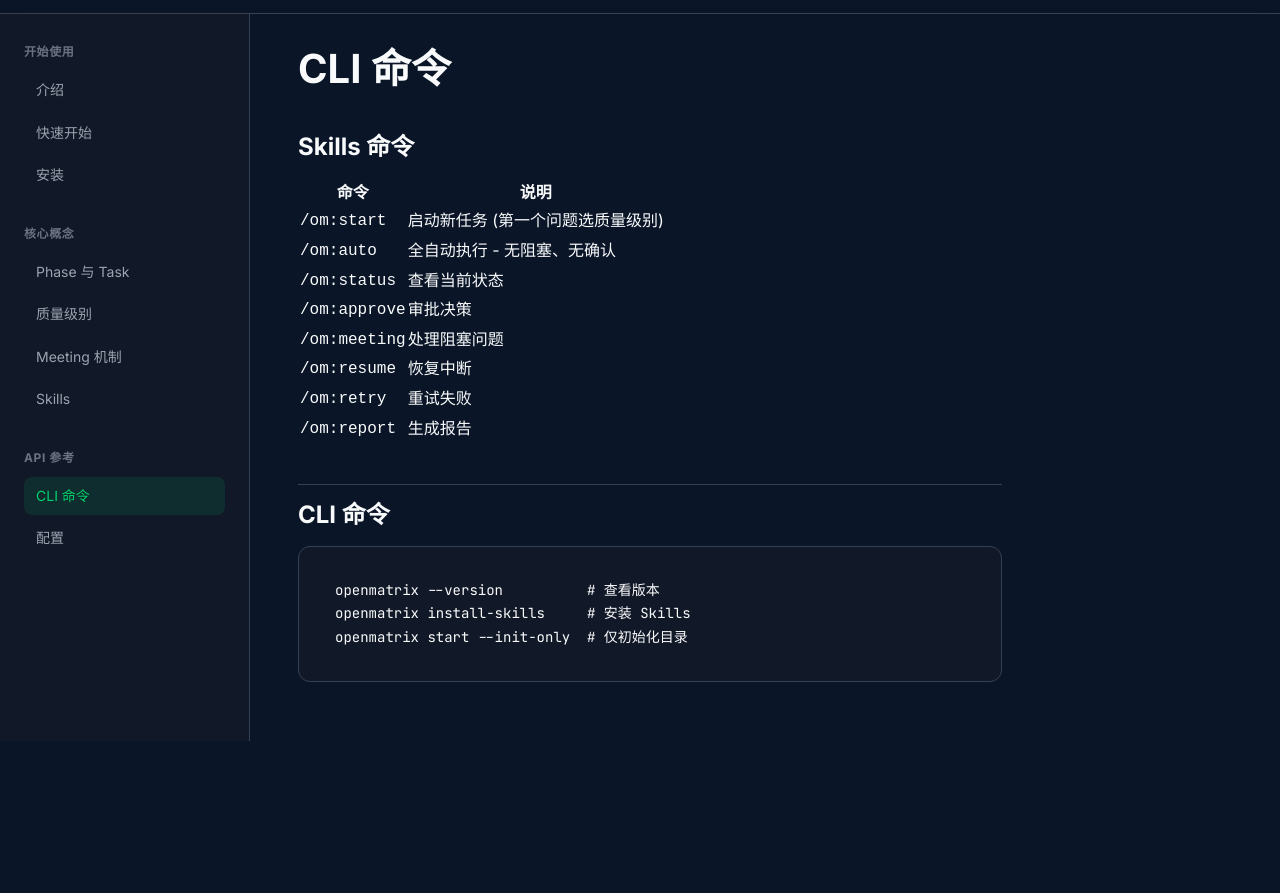
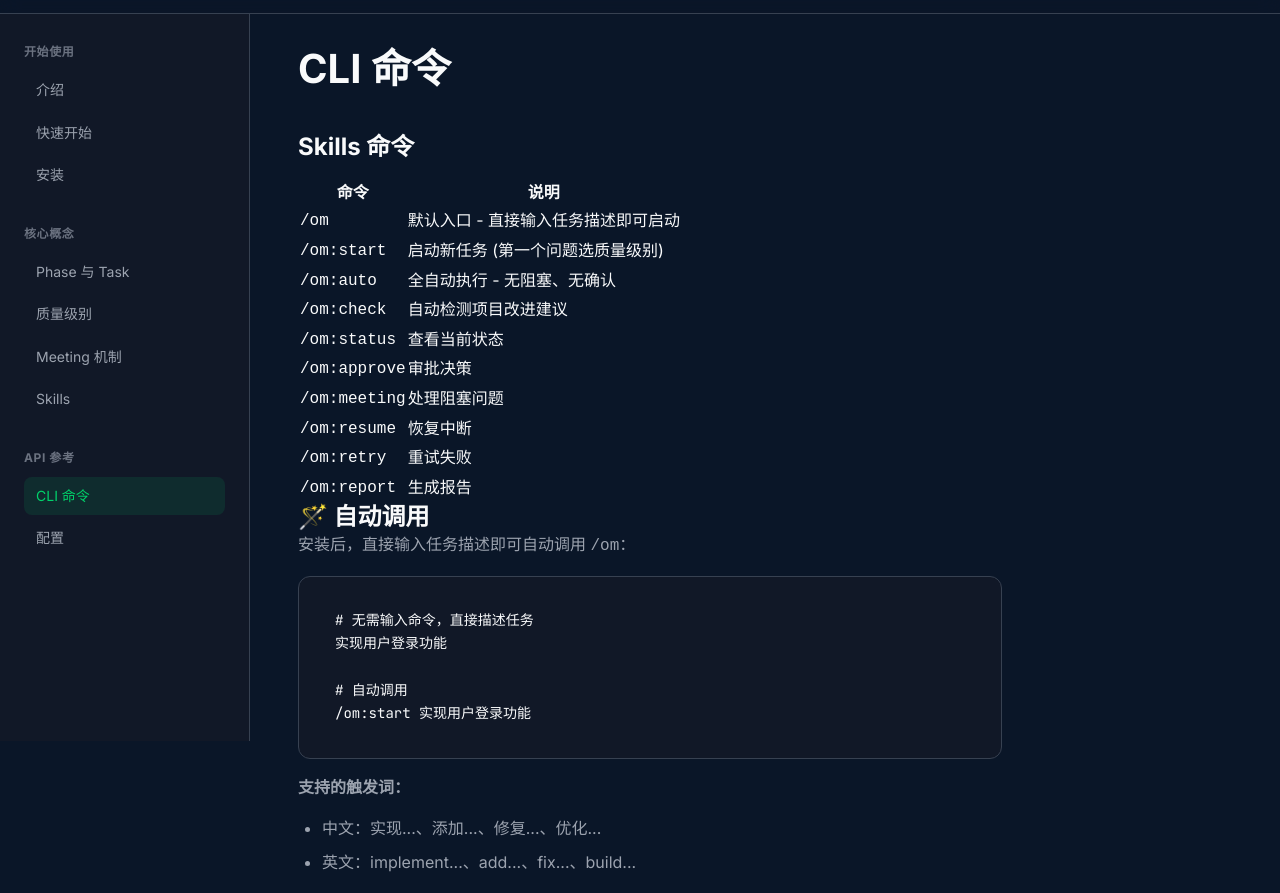
Before and after one commit to bigfish1913/openmatrix-docs, a website: page website/docs/cli/index.html in a window 1280 px wide. Shown: the part 59-952 px from the top of the page. Before the commit the page ends 800 px from the top, so only its background shows below. Drawn offline with Linux system fonts and the light colour scheme.

Commit message:
feat: 更新 CLI 命令文档，添加 /om 和 /om:check
- 添加 /om 默认入口命令
- 添加 /om:check 自动检测改进建议
- 添加自动调用功能说明
- 更新 Skills 命令列表

Co-Authored-By: Claude Opus 4.6 <noreply@anthropic.com>

```diff
--- a/website/docs/cli/index.html
+++ b/website/docs/cli/index.html
@@ -62,8 +62,10 @@
             <tr><th>命令</th><th>说明</th></tr>
           </thead>
           <tbody>
+            <tr><td><code>/om</code></td><td>默认入口 - 直接输入任务描述即可启动</td></tr>
             <tr><td><code>/om:start</code></td><td>启动新任务 (第一个问题选质量级别)</td></tr>
             <tr><td><code>/om:auto</code></td><td>全自动执行 - 无阻塞、无确认</td></tr>
+            <tr><td><code>/om:check</code></td><td>自动检测项目改进建议</td></tr>
             <tr><td><code>/om:status</code></td><td>查看当前状态</td></tr>
             <tr><td><code>/om:approve</code></td><td>审批决策</td></tr>
             <tr><td><code>/om:meeting</code></td><td>处理阻塞问题</td></tr>
@@ -72,6 +74,21 @@
             <tr><td><code>/om:report</code></td><td>生成报告</td></tr>
           </tbody>
         </table>
+
+        <h3>🪄 自动调用</h3>
+        <p>安装后，直接输入任务描述即可自动调用 <code>/om</code>：</p>
+        <div class="code-block">
+          <pre><code># 无需输入命令，直接描述任务
+实现用户登录功能
+
+# 自动调用
+/om:start 实现用户登录功能</code></pre>
+        </div>
+        <p><strong>支持的触发词：</strong></p>
+        <ul>
+          <li>中文：实现...、添加...、修复...、优化...</li>
+          <li>英文：implement...、add...、fix...、build...</li>
+        </ul>
 
         <h2>CLI 命令</h2>
         <div class="code-block">
```
Also changed, not shown: website/docs/concepts/skills/index.html (+11 -0 lines).
